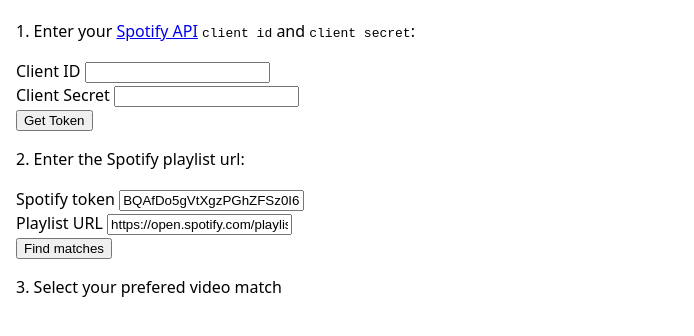
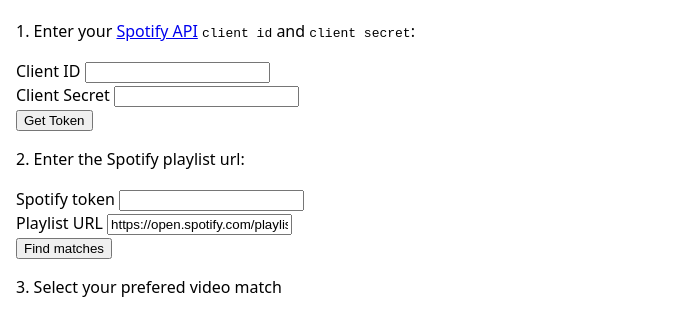
Before and after one commit to oskarrough/spotify-to-youtube, a website built with Vite: page index.html in a window 1280 px wide. Shown: the part 104-440 px from the top of the page, without its empty margins (0-694 px from the left). Built offline with nearby package versions, Linux system fonts and the light colour scheme.

Commit message:
Remove test token

```diff
--- a/index.html
+++ b/index.html
@@ -31,7 +31,7 @@
 		<p>2. Enter the Spotify playlist url:</p>
 		<form id="playlistForm">
 			<label for="token">Spotify token</label>
-			<input name="token" value="BQAfDo5gVtXgzPGhZFSz0I63n_kcOXczK7pIHgLPw18uHc9gr1wPCVeAG687KTnPZm2P5y8rkxvrteHmNDqLmY9jK-4ZqLbZ9orqe8lzonHu8x5qWktp" required /><br>
+			<input name="token" required /><br>
 			<label for="url">Playlist URL</label>
 			<input
 				type="text"
```
